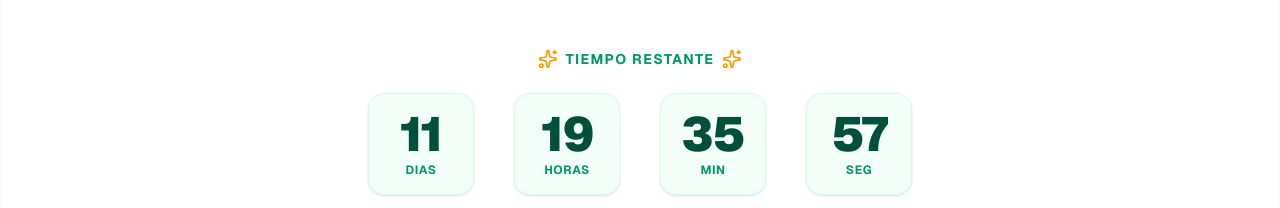
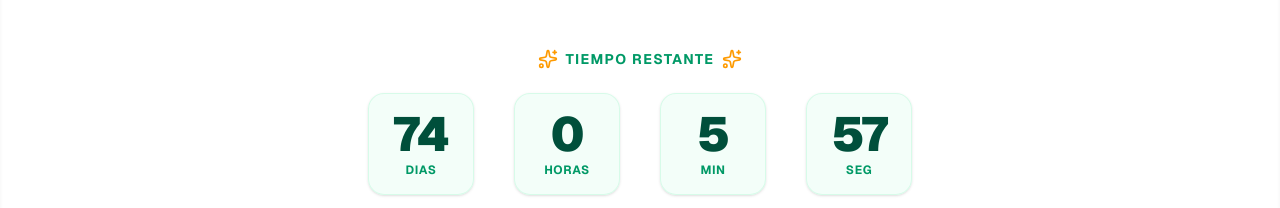
Before and after one commit to TONYs-Sosa/invitacion-thiago, a Next.js app: page / in a window 1280 px wide. Shown: the part 951-1159 px from the top of the page. Built offline with nearby package versions, Linux system fonts and the light colour scheme.

Commit message:
Update target date for countdown timer

```diff
--- a/app/page.tsx
+++ b/app/page.tsx
@@ -28,7 +28,7 @@ export default function InvitacionDinoCompleta() {
 
   useEffect(() => {
     // Fecha actualizada al 20 de Junio de 2026 a las 14:00 hrs
-    const targetDate = new Date("2026-06-20T14:00:00").getTime();
+    const targetDate = new Date("2026-08-21T18:30:00").getTime();
 
     const interval = setInterval(() => {
       const now = new Date().getTime();
```
